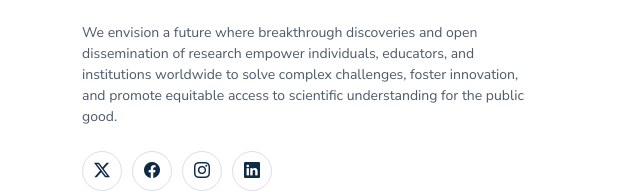
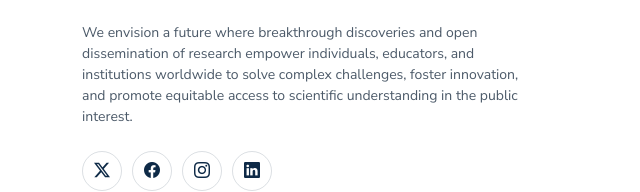
Before and after one commit to quantellicinc/www.quantellic.com, a plain HTML site: page index.html in a window 1280 px wide. Shown: the part 3605-3797 px from the top of the page, 0-640 px from the left. Drawn offline with Linux system fonts and the light colour scheme.

Commit message:
Footer vision: 'for the public good' -> 'in the public interest'
Co-Authored-By: Claude Fable 5.2 <noreply@anthropic.com>
Claude-Session: https://claude.ai/code/session_01LYEqdxQvQiHYWvrkWRj6Co

```diff
--- a/index.html
+++ b/index.html
@@ -1100,7 +1100,7 @@
           <a href="index.html" class="logo d-flex align-items-center">
             <img src="assets/img/wordmark.png" alt="Quantellic Inc." style="max-height:44px;width:auto;">
           </a>
-          <p>We envision a future where breakthrough discoveries and open dissemination of research empower individuals, educators, and institutions worldwide to solve complex challenges, foster innovation, and promote equitable access to scientific understanding for the public good.</p>
+          <p>We envision a future where breakthrough discoveries and open dissemination of research empower individuals, educators, and institutions worldwide to solve complex challenges, foster innovation, and promote equitable access to scientific understanding in the public interest.</p>
         <div class="social-links d-flex mt-4">
             <a href=""><i class="bi bi-twitter-x"></i></a>
             <a href=""><i class="bi bi-facebook"></i></a>
```
